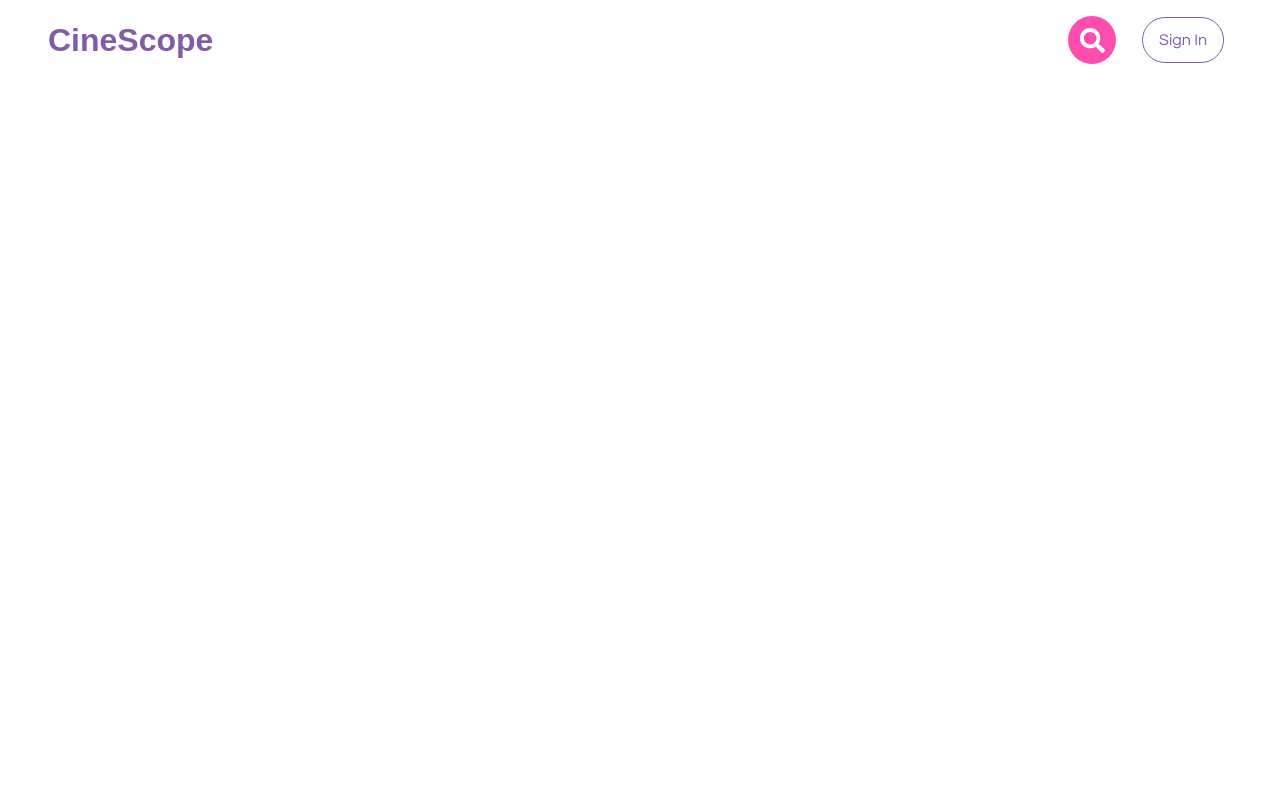
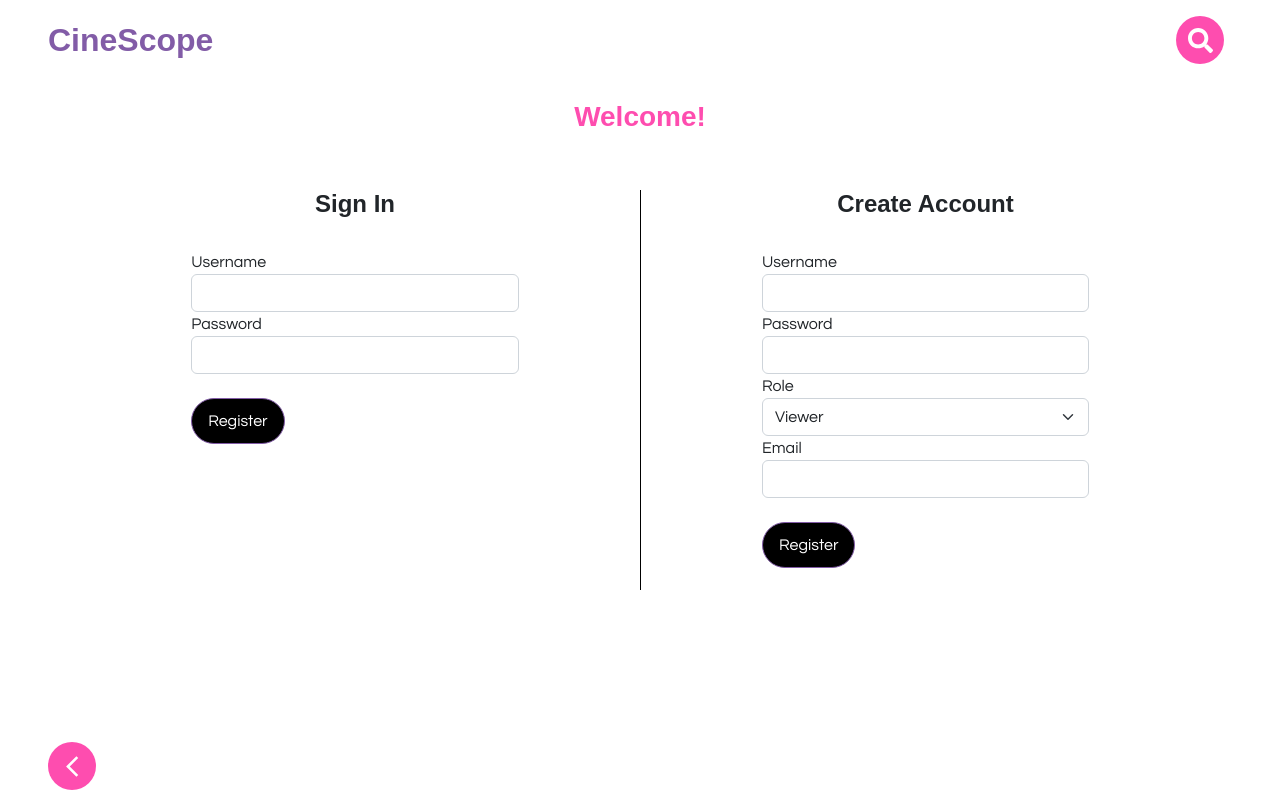
Before and after one commit to lukagolf/movie-react-web-app, a React (Create React App) app: page /login in a window 1280 px wide. Built offline with nearby package versions, Linux system fonts and the light colour scheme; the HTML template or start-up script is replaced by a standard one; a web font is replaced by a local one.

Commit message:
added login page and updated back bar to link back to home

```diff
--- a/src/common-components/backBar.js
+++ b/src/common-components/backBar.js
@@ -1,12 +1,22 @@
 import React from "react";
 import BackBtn from "../ui-styling/buttons/icons/backBtn";
+import { Nav, Navbar } from "react-bootstrap";
+import { Link } from "react-router-dom";
 import "../ui-styling/index.css";
 import "bootstrap/dist/css/bootstrap.css";
 
 const BackBar = () => {
+  const bottom10 = {
+    bottom: "10px"
+  };
   return (
-    <div className="container">
-      <BackBtn />
+    <div
+      className="container-fluid ps-5 pe-5 position-absolute"
+      style={bottom10}
+    >
+      <Nav.Link as={Link} to="/home">
+        <BackBtn />
+      </Nav.Link>
     </div>
   );
 };
--- a/src/common-components/nav.js
+++ b/src/common-components/nav.js
@@ -5,8 +5,7 @@ import { Nav, Navbar} from "react-bootstrap";
 import { Link } from "react-router-dom";
 import ProfileBtn from "../ui-styling/buttons/icons/profileBtn";
 import SearchBtn from "../ui-styling/buttons/icons/searchBtn";
-import SignInBtn from "../ui-styling/buttons/text/signInBtn";
-import SignOutBtn from "../ui-styling/buttons/text/signOutBtn";
+import WhiteTextBtn from "../ui-styling/buttons/text/whiteTextBtn";
 
 function MyNav({
   options = {
@@ -50,8 +49,8 @@ function MyNav({
           )}
           {options.signIn ? (
             <Nav.Item>
-              <Nav.Link as={Link} to="/signIn">
-                <SignInBtn />
+              <Nav.Link as={Link} to="/login">
+                <WhiteTextBtn text={"Sign In"}/>
               </Nav.Link>
             </Nav.Item>
           ) : (
@@ -60,7 +59,7 @@ function MyNav({
           {options.signOut ? (
             <Nav.Item>
               <Nav.Link as={Link} to="/home">
-                <SignOutBtn />
+                <WhiteTextBtn text={"Sign Out"}/>
               </Nav.Link>
             </Nav.Item>
           ) : (
--- /dev/null
+++ b/src/pages/login/index.css
@@ -0,0 +1,9 @@
+.wd-vline {
+    border-left: 1px black solid;
+    height: 400px;
+}
+
+.wd-padding {
+    padding-left: 20% !important;
+    padding-right: 20% !important;
+}
--- a/src/pages/login/index.js
+++ b/src/pages/login/index.js
@@ -1,9 +1,71 @@
+import React from "react";
 import MyNav from "../../common-components/nav";
+import BackBar from "../../common-components/backBar";
+import "../../ui-styling/index.css";
+import "./index.css";
+import BlackTextBtn from "../../ui-styling/buttons/text/blackTextBtn";
 
 function Login() {
   return (
     <>
-      <MyNav />
+      <MyNav
+        options={{
+          homePage: false,
+          search: true,
+          signIn: false,
+          profile: false,
+          signOut: false,
+        }}
+      />
+      <div className="container">
+        <h3 className="wd-pinkText text-center">Welcome!</h3>
+        <br />
+        <br />
+        <div className="row ">
+          <div className="col-6">
+            <h4 className="text-center">Sign In</h4>
+            <br />
+            <form id="loginForm" className="wd-padding">
+              <label for="username">Username</label>
+              <br />
+              <input id="username" className="form-control" />
+              <label for="password">Password</label>
+              <br />
+              <input id="password" className="form-control" />
+              <br />
+              <BlackTextBtn text={"Register"} />
+            </form>
+          </div>
+
+          <div className="wd-vline col-6">
+            <h4 className="text-center">Create Account</h4>
+            <br />
+            <form id="signUpForm" className="wd-padding">
+              <label for="username">Username</label>
+              <br />
+              <input id="username" className="form-control" />
+              <label for="password">Password</label>
+              <br />
+              <input id="password" className="form-control" />
+              <label for="role">Role</label>
+              <br />
+              <select class="form-select">
+                <option value="VIEWER" selected>
+                  Viewer
+                </option>
+                <option value="CRITIC">Critic</option>
+                <option value="ADMIN">Admin</option>
+              </select>
+              <label for="email">Email</label>
+              <br />
+              <input id="email" className="form-control" />
+              <br />
+              <BlackTextBtn text={"Register"} />
+            </form>
+          </div>
+        </div>
+      </div>
+      <BackBar />
     </>
   );
 }
--- /dev/null
+++ b/src/ui-styling/buttons/text/blackTextBtn.js
@@ -0,0 +1,15 @@
+import React from "react";
+import "../../index.css";
+import "bootstrap/dist/css/bootstrap.css";
+
+function BlackTextBtn({ text }) {
+  return (
+    <button
+      className={`rounded-pill btn btn-outline-dark wd-whiteText wd-blackBackground wd-purpleBorder px-3 wd-padding10`}
+    >
+      {text}
+    </button>
+  );
+}
+
+export default BlackTextBtn;
--- a/src/ui-styling/buttons/text/signInBtn.js
+++ /dev/null
@@ -1,15 +0,0 @@
-import React from "react";
-import "../../index.css";
-import "bootstrap/dist/css/bootstrap.css";
-
-function SignInBtn({className}) {
-  return (
-    <button
-      className={`rounded-pill btn btn-outline-dark wd-purpleText wd-purpleBorder px-3 wd-padding10 wd-marginLeft10 ${className}`}
-    >
-      Sign In
-    </button>
-  );
-}
-
-export default SignInBtn;
--- a/src/ui-styling/buttons/text/signOutBtn.js
+++ /dev/null
@@ -1,15 +0,0 @@
-import React from "react";
-import "../../index.css";
-import "bootstrap/dist/css/bootstrap.css";
-
-function SignOutBtn({ className }) {
-  return (
-    <button
-      className={`rounded-pill btn btn-outline-dark wd-purpleText wd-purpleBorder px-3 wd-padding10 wd-marginLeft10 ${className}`}
-    >
-      Sign Out
-    </button>
-  );
-}
-
-export default SignOutBtn;
--- /dev/null
+++ b/src/ui-styling/buttons/text/whiteTextBtn.js
@@ -0,0 +1,15 @@
+import React from "react";
+import "../../index.css";
+import "bootstrap/dist/css/bootstrap.css";
+
+function WhiteTextBtn({text}) {
+  return (
+    <button
+      className={`rounded-pill btn btn-outline-dark wd-whiteBackground wd-purpleText wd-purpleBorder px-3 wd-padding10 wd-marginLeft10`}
+    >
+      {text}
+    </button>
+  );
+}
+
+export default WhiteTextBtn;
--- a/src/ui-styling/index.css
+++ b/src/ui-styling/index.css
@@ -40,11 +40,11 @@ h4 {
 }
 
 .wd-whiteBackground {
-    background-color: white
+    background-color: white;
 }
 
 .wd-blackBackground {
-    background-color: black
+    background-color: black !important;
 }
 
 .wd-greenBackground {
@@ -55,11 +55,11 @@ h4 {
 /* TEXT */
 
 .wd-whiteText {
-    color: white;
+    color: white !important;
 }
 
 .wd-blackText {
-    color: black;
+    color: black !important;
 }
 
 .wd-purpleText {
@@ -124,13 +124,13 @@ button:hover.wd-purpleBackground {
 }
 
 button:hover.wd-whiteBackground {
-    background-color: black;
+    background-color: black !important;
     color: white !important;
 }
 
 button:hover.wd-blackBackground {
-    background-color: white;
-    color: black
+    background-color: white !important;
+    color: black !important;
 }
 
 button:hover.wd-greenBackground {
```
